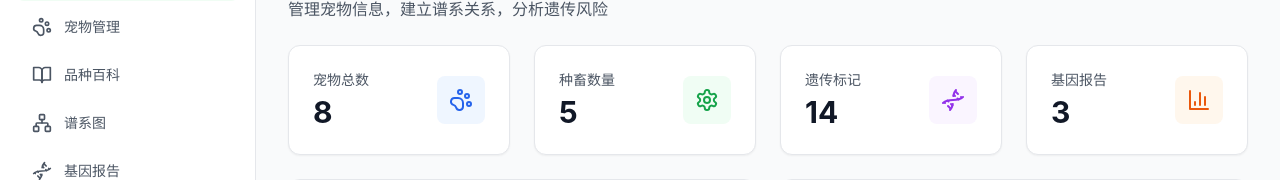
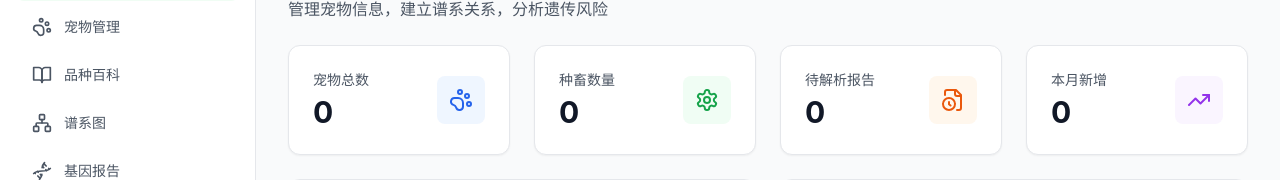
Before and after one commit to DDD520-DEL/ljy-4, a React (Vite) app in the folder client/: page / in a window 1280 px wide. Shown: the part 152-332 px from the top of the page. Built offline with nearby package versions, Linux system fonts and the light colour scheme; no server answers.

Commit message:
.4016937876353100:d91dc0bab644b097c3a3c54a4ace91f2_6a2ab5148ccb13cc8903dd01.6a2ab5248ccb13cc8903dd03.6a2ab523593c8d16f21a0861:Trae CN.T(2026/6/11 21:16:20)

```diff
--- a/client/src/App.tsx
+++ b/client/src/App.tsx
@@ -1,4 +1,5 @@
 import { Routes, Route, Link, useLocation } from 'react-router-dom';
+import { useState, useEffect } from 'react';
 import {
   PawPrint,
   Network,
@@ -8,10 +9,13 @@ import {
   Home,
   Activity,
   BookOpen,
+  TrendingUp,
+  FileClock,
 } from 'lucide-react';
 import SearchBar from './components/SearchBar';
 import AlertBanner from './components/AlertBanner';
 import ReminderSidebar from './components/ReminderSidebar';
+import { dashboardApi, DashboardOverview } from './services/api';
 
 import PetList from './pages/PetList';
 import PetDetail from './pages/PetDetail';
@@ -132,6 +136,30 @@ function App() {
 }
 
 function Dashboard() {
+  const [overview, setOverview] = useState<DashboardOverview | null>(null);
+  const [loading, setLoading] = useState(true);
+
+  useEffect(() => {
+    const fetchOverview = async () => {
+      try {
+        const data = await dashboardApi.getOverview();
+        setOverview(data);
+      } catch (error) {
+        console.error('获取概览统计失败:', error);
+      } finally {
+        setLoading(false);
+      }
+    };
+    fetchOverview();
+  }, []);
+
+  const statCards = [
+    { title: '宠物总数', value: overview?.totalPets ?? 0, icon: PawPrint, color: 'blue' },
+    { title: '种畜数量', value: overview?.breedingPets ?? 0, icon: Settings, color: 'green' },
+    { title: '待解析报告', value: overview?.pendingGeneReports ?? 0, icon: FileClock, color: 'orange' },
+    { title: '本月新增', value: overview?.newPetsThisMonth ?? 0, icon: TrendingUp, color: 'purple' },
+  ];
+
   return (
     <div className="space-y-6">
       <div>
@@ -142,10 +170,15 @@ function Dashboard() {
       </div>
 
       <div className="grid grid-cols-1 md:grid-cols-2 lg:grid-cols-4 gap-6">
-        <StatCard title="宠物总数" value="8" icon={PawPrint} color="blue" />
-        <StatCard title="种畜数量" value="5" icon={Settings} color="green" />
-        <StatCard title="遗传标记" value="14" icon={Dna} color="purple" />
-        <StatCard title="基因报告" value="3" icon={BarChart3} color="orange" />
+        {statCards.map((card, index) => (
+          <StatCard
+            key={index}
+            title={card.title}
+            value={loading ? '--' : String(card.value)}
+            icon={card.icon}
+            color={card.color}
+          />
+        ))}
       </div>
 
       <div className="grid grid-cols-1 lg:grid-cols-2 gap-6">
--- a/client/src/services/api.ts
+++ b/client/src/services/api.ts
@@ -824,9 +824,18 @@ export const searchApi = {
     api.get<any, SearchResponse>('/search', { params: { q: query } }),
 };
 
+export interface DashboardOverview {
+  totalPets: number;
+  breedingPets: number;
+  pendingGeneReports: number;
+  newPetsThisMonth: number;
+}
+
 export const dashboardApi = {
   getStats: () =>
     api.get<any, DashboardStats>('/dashboard/stats'),
+  getOverview: () =>
+    api.get<any, DashboardOverview>('/dashboard/overview'),
 };
 
 export const alertApi = {
```
Also changed, not shown: 1 other file (tests, documents, lock files or other folders).
